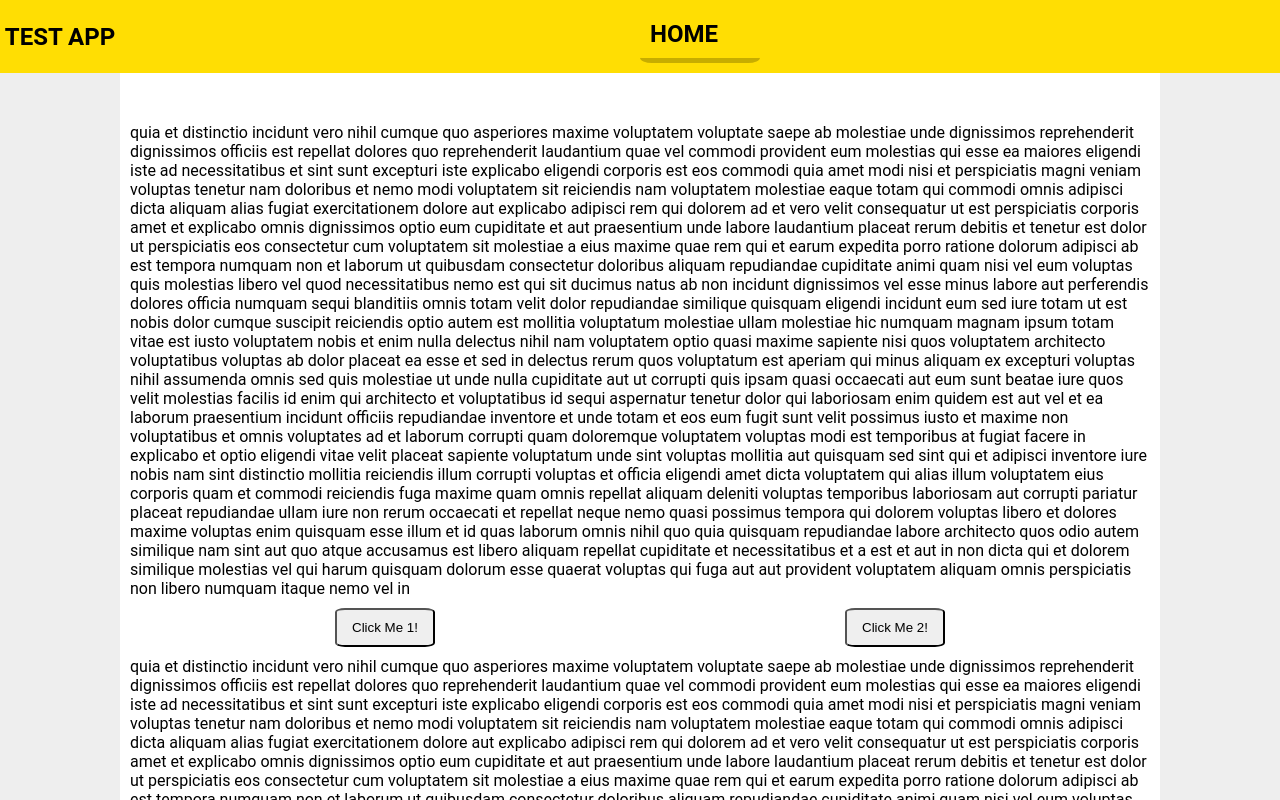
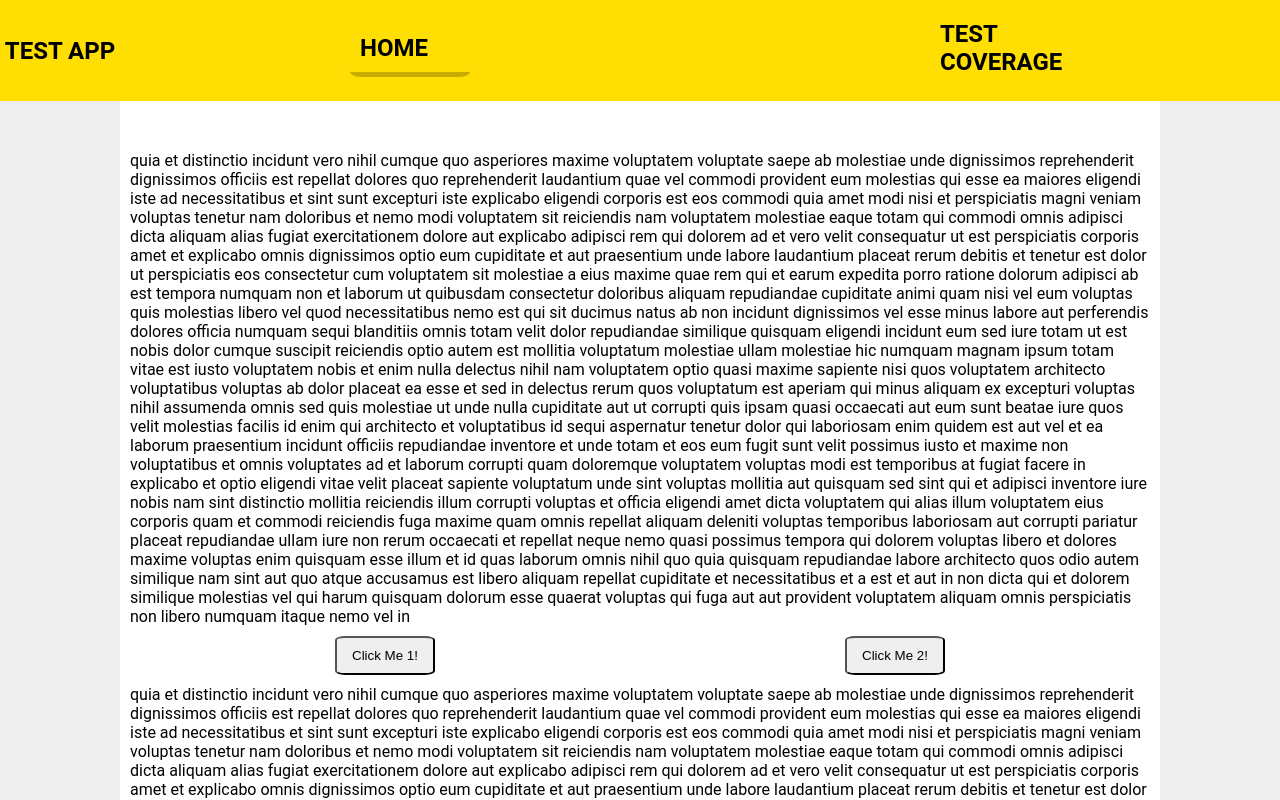
Before and after one commit to RGCsAGupta/angular-test-app, an Angular app: page /home in a window 1280 px wide. Shown: the top 800 px of the page. Built offline with nearby package versions, Linux system fonts and the light colour scheme.

Commit message:
added test coverage path

```diff
--- a/src/app/app-routing.module.ts
+++ b/src/app/app-routing.module.ts
@@ -4,6 +4,7 @@ import { HomeComponent } from './pages/home/home.component';
 
 const routes: Routes = [
   { path: 'home', component: HomeComponent },
+  { path: 'test', redirectTo: '/coverage/test-angular-app', pathMatch: 'full' },
   { path: '**', redirectTo: '/home', pathMatch: 'full' },
 ];
 
--- a/src/app/app.component.html
+++ b/src/app/app.component.html
@@ -1,6 +1,7 @@
 <h1 id="logo" class="root__logo" aria-label="Welcome To Test App">Test app</h1>
 <nav class="root__nav" aria-label="navigation">
   <a class="btn root__nav__a" routerLink="/home" routerLinkActive="active" aria-label="Home">Home</a>
+  <a class="btn root__nav__a" routerLink="/test" routerLinkActive="active" aria-label="Test Coverage">Test Coverage</a>
 </nav>
 <router-outlet aria-hidden="true"></router-outlet>
 <footer class="root__footer" aria-label="Footer" role="contentinfo">Develop by Akash Gupta</footer>
```
